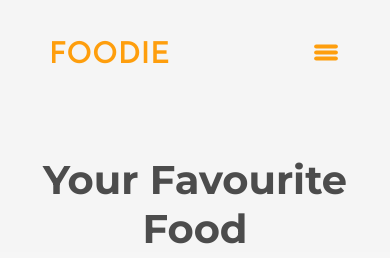
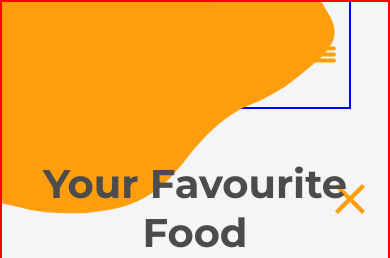
Before and after one commit to mambachristophersteven/react-restaurant-landing-page, a React (Create React App) app: page / in a window 390 px wide. Shown: the top 258 px of the page. Built offline with nearby package versions, Linux system fonts and the light colour scheme.

Commit message:
initializing mobile popup

```diff
--- a/src/Components/Navbar/Navbar.css
+++ b/src/Components/Navbar/Navbar.css
@@ -4,6 +4,7 @@
     align-items: center;
     justify-content: space-between;
     padding: 30px 10px;
+    border: 2px solid blue;
 }
 
 .logo-text{
@@ -49,6 +50,10 @@
     display: none;
 }
 
+.mobile-popup{
+    display: none;
+}
+
 @media screen and (max-width: 1420px){
     .nav-menu{
         width: 70%;
@@ -85,4 +90,13 @@
     .menu-icon img{
         width: 30px;
     }
+    .mobile-popup{
+        position: absolute;
+        display: flex;
+        border: 2px solid red;
+        width: 100vw;
+        height: 100vh;
+        left: 0;
+        top: 0;
+    }
 }
--- a/src/Components/Navbar/Navbar.jsx
+++ b/src/Components/Navbar/Navbar.jsx
@@ -2,6 +2,8 @@ import React from 'react'
 import './Navbar.css'
 import cart from '../../Assets/shopping-cart.svg'
 import menu_svg from '../../Assets/menu.svg'
+import popup_image from '../../Assets/mobile-popup.png'
+import close_icon from '../../Assets/closr-icon.svg'
 
 const Navbar = () => {
   return (
@@ -24,6 +26,12 @@ const Navbar = () => {
       <div className="menu-icon">
         <img src={menu_svg} alt="" />
       </div>
+      <div className="mobile-popup">
+        <div className="mobile-top">
+          <img src={popup_image} alt="" />
+          <img src={close_icon} alt="" />
+        </div>
+      </div>
     </div>
   )
 }
```
Also changed, not shown: src/Assets/closr-icon.svg (added), src/Assets/mobile-popup.png (added).
